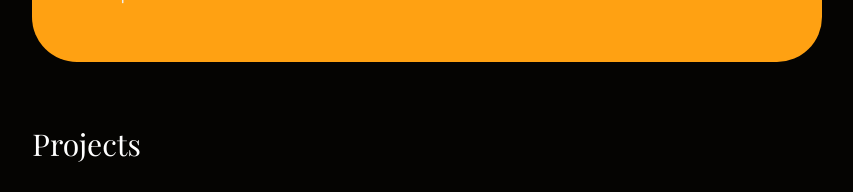
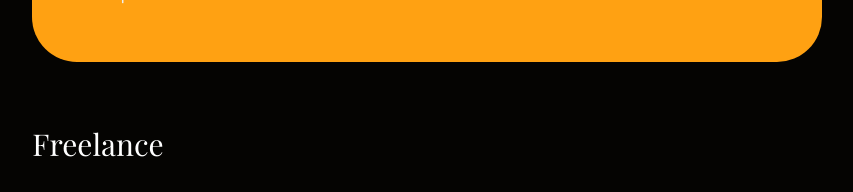
Before and after one commit to muhkyle17/portfolio-website, a Next.js app: page /resume in a window 1280 px wide. Shown: the part 3340-3532 px from the top of the page, without its empty margins (213-1066 px from the left). Built offline with nearby package versions, Linux system fonts and the light colour scheme; a web font is replaced by a local one.

Commit message:
Change the second projects to freelance

```diff
--- a/components/resume/Freelance.js
+++ b/components/resume/Freelance.js
@@ -3,7 +3,7 @@ import { FiGithub } from 'react-icons/fi'
 const Freelance = ({ freelance }) => {
   return (
     <div className='flex flex-col gap-8 w-4/6'>
-      <h1 className='text-3xl'>Projects</h1>
+      <h1 className='text-3xl'>Freelance</h1>
 
       {freelance.map(work => (
         <div
```
